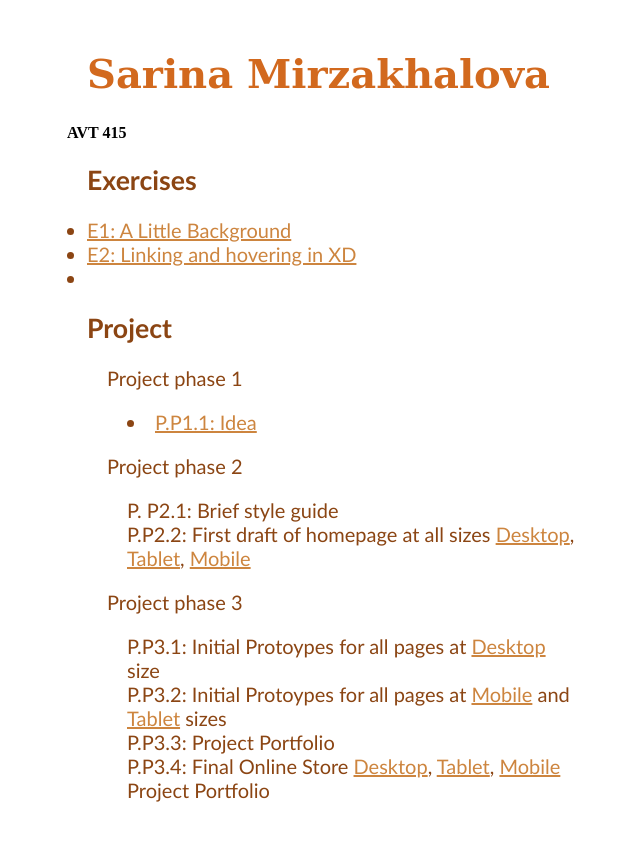
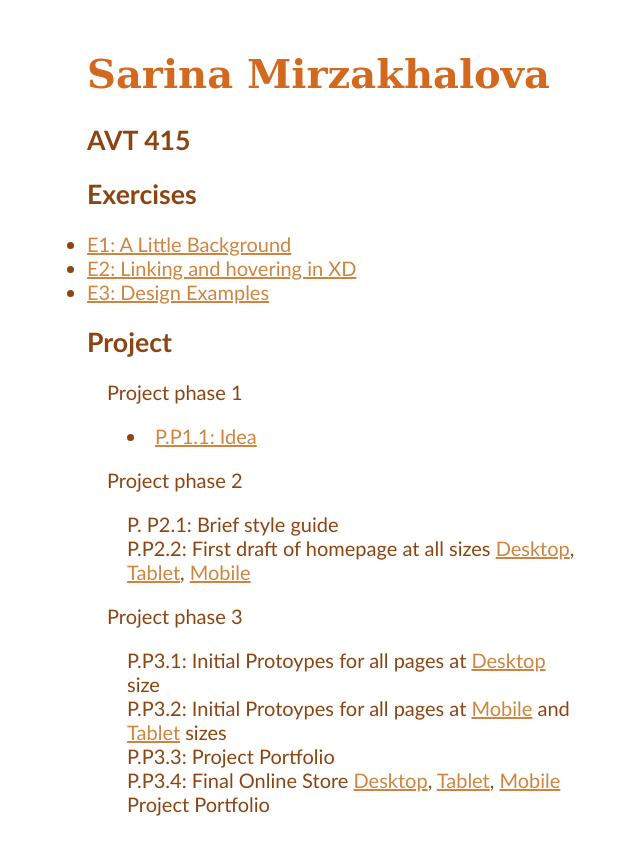
Before and after one commit to BastardMunich/AVT415, a plain HTML site: page index.html in a window 1280 px wide. Shown: the whole page, without its empty margins (13-653 px from the left). Drawn offline with Linux system fonts and the light colour scheme.

Commit message:
Add files via upload

```diff
--- a/index.html
+++ b/index.html
@@ -9,12 +9,12 @@
 
 <body>
 <h1>Sarina Mirzakhalova</h1>
-	<h4>AVT 415</h4>
+	<h2>AVT 415</h2>
 		<div class="column"><h2>Exercises</h2>
 			<ul>
 			<li><a href="https://www.figma.com/proto/55z9IAKQc8yYICQtKzKLbk/EX1%3A-A-little-Background?node-id=0-1&t=mvUl0e4G2EibmqSi-1">E1: A Little Background</a></li>
 			<li><a href="https://www.figma.com/proto/55z9IAKQc8yYICQtKzKLbk/EX1%3A-A-little-Background?node-id=0-1&t=mvUl0e4G2EibmqSi-1">E2: Linking and hovering in XD</a></li>
-			<li></li>
+			<li><a href="https://www.figma.com/proto/qfxjdAmHnO0rVjayBDhxvM/Untitled?node-id=3-69&t=vX8h9lLME9ZKpWZN-1">E3: Design Examples</a></li>
 			</ul>
 		</div>
 
```
